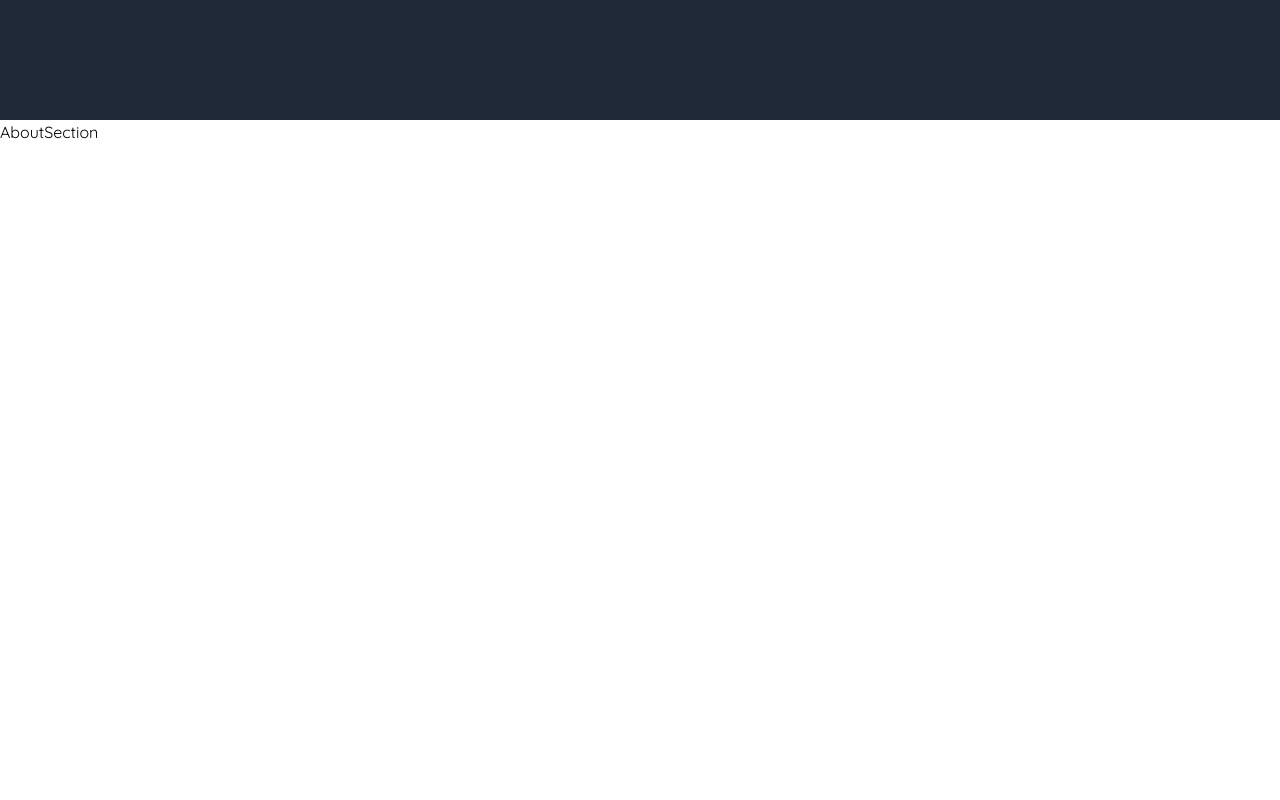
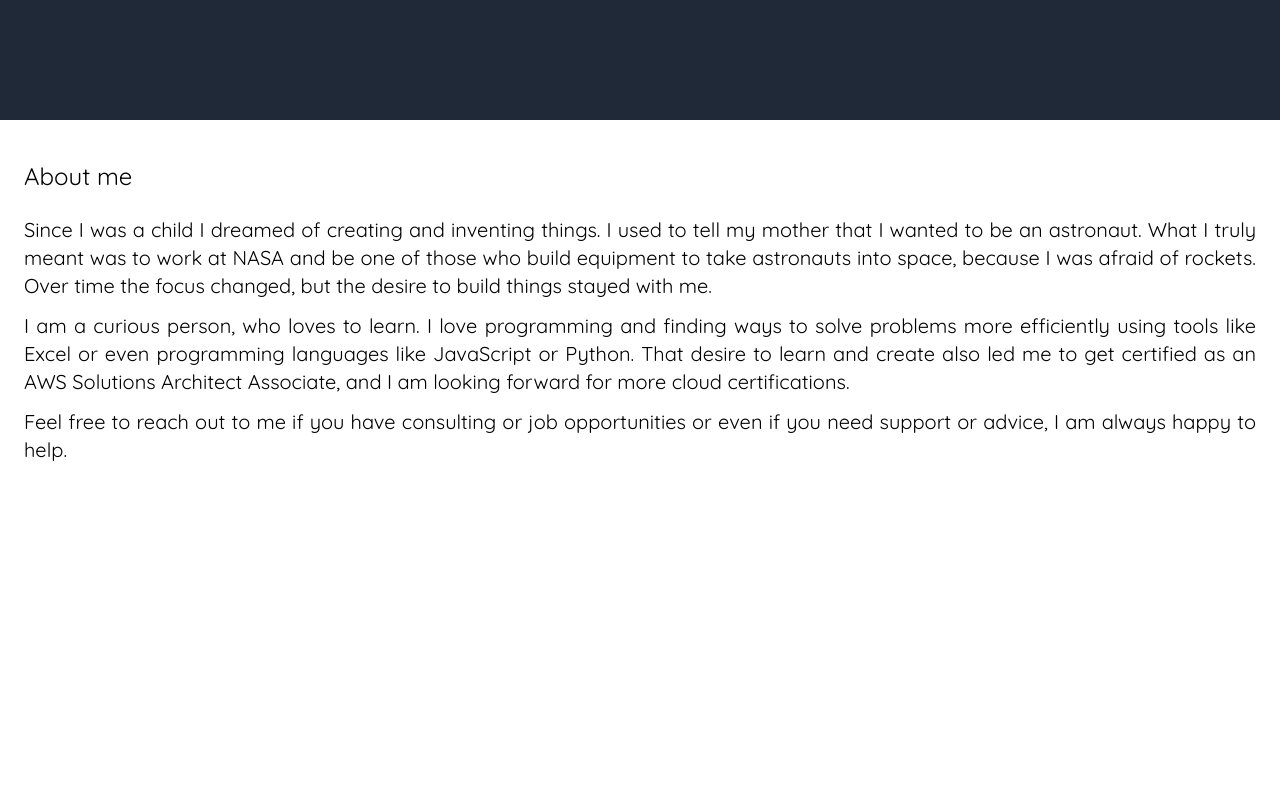
Before and after one commit to acostajoma/Portfolio, a React (Vite) app: page / in a window 1280 px wide. Shown: the part 680-1480 px from the top of the page. Built offline with nearby package versions, Linux system fonts and the light colour scheme.

Commit message:
Added HTML to the About Section

```diff
--- a/src/components/sections/About.jsx
+++ b/src/components/sections/About.jsx
@@ -1,6 +1,15 @@
 const AboutSection = () => {
   return (
-    <main className="h-screen bg-white" id="about">AboutSection</main>
+    <main className="min-h-screen bg-white container m-auto" id="about">
+      <div className="mx-6 mt-10 text-base md:text-lg lg:text-xl text-justify leading-relaxed">
+        <h1 className="text-2xl mb-6">About me</h1>
+        <p>Since I was a child I dreamed of creating and inventing things. I used to tell my mother that I wanted to be an astronaut. What I truly meant was to work at NASA and be one of those who build equipment to take astronauts into space, because I was afraid of rockets. Over time the focus changed, but the desire to build things stayed with me.</p>
+        <p className="mt-3">I am a curious person, who loves to learn. I love programming and finding ways to solve problems more efficiently using tools like Excel or even programming languages like JavaScript or Python. That desire to learn and create also led me to get certified as an AWS Solutions Architect Associate, and I am looking forward for more cloud certifications.</p>
+        <p className="mt-3">Feel free to reach out to me if you have consulting or job opportunities or even if you need support or advice, I am always happy to help.</p>
+       {/* <button type="button" className="py-1 px-5 mt-2 bg-blue-900 rounded-xl text-white hover:bg-blue-800 hover:cursor-pointer animate-bounce">Contact me</button> */}
+
+      </div>
+    </main>
   )
 }
 
```
